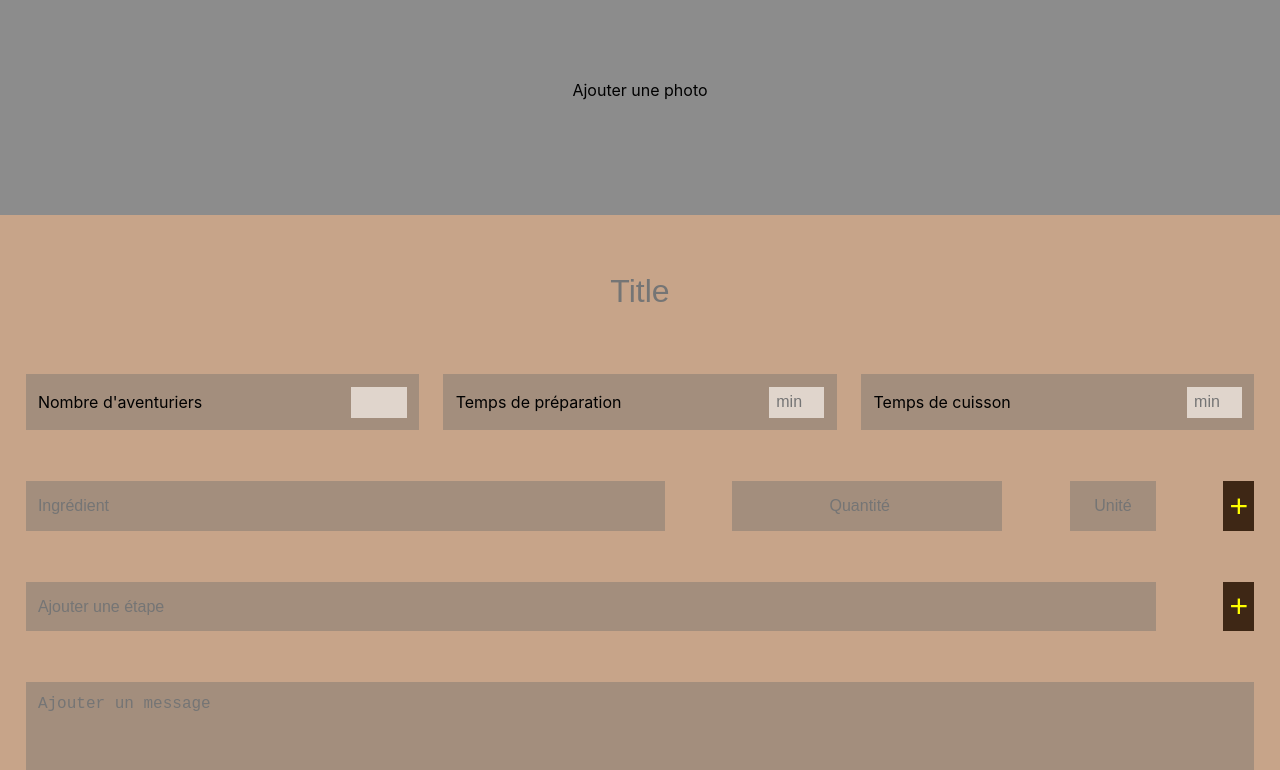
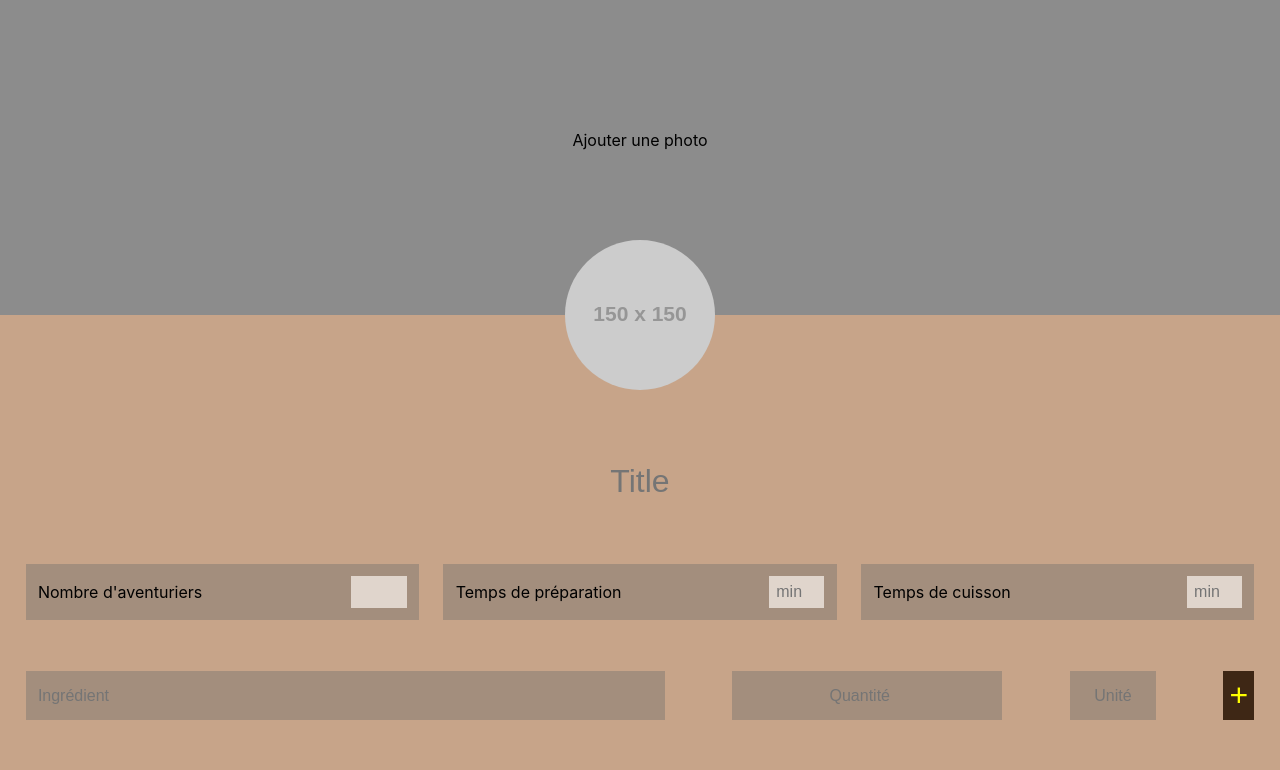
Before and after one commit to TlZeyn/montDor, a React (Create React App) app in the folder front/: page /myrecipes in a window 1280 px wide. Shown: the part 1055-1825 px from the top of the page. Built offline with nearby package versions, Linux system fonts and the light colour scheme.

Commit message:
did the css for the avatar

```diff
--- a/front/src/components/Nav/Nav.css
+++ b/front/src/components/Nav/Nav.css
@@ -3,6 +3,7 @@ nav {
   height: 70px;
   overflow: hidden;
   width: 100%;
+  z-index : 2;
 }
 
 nav ul {
--- a/front/src/components/RecipeForm/RecipeForm.css
+++ b/front/src/components/RecipeForm/RecipeForm.css
@@ -30,8 +30,10 @@
     background :transparent;
     border : none;
     text-align: center;
-    margin : 3% 20% 3% 20%;
+    margin : 0 20% 3% 20%;
     font-size : 2rem;
+    margin-top: 8rem;
+
 }
 
 #recipeForm_timeSlot input {
--- a/front/src/components/UploadFront/UploadFront.css
+++ b/front/src/components/UploadFront/UploadFront.css
@@ -1,7 +1,7 @@
 .uploadFront_coverImage {
     background-color : #8C8C8C;
     width: 100%;
-    height: 250px;
+    height: 350px;
     display: flex;
     align-items: center;
     justify-content: center;
@@ -10,3 +10,14 @@
 .testFit{
     object-fit: cover;
 }
+
+.avatar {
+    text-align: center;
+}
+
+.uploadFront_avatar {
+    border-radius : 50%;
+    position:absolute;
+    transform: translate(-50%, -50%);
+    z-index : 1;
+}
--- a/front/src/components/UploadFront/UploadFront.js
+++ b/front/src/components/UploadFront/UploadFront.js
@@ -45,6 +45,9 @@ const UploadFront = () => {
                 </div>
 
             </label>
+            <div className='avatar'>
+                    <img className='uploadFront_avatar' src='https://via.placeholder.com/150'/>
+                </div>
             <input
                 type="file"
                 id="upload-button"
```
